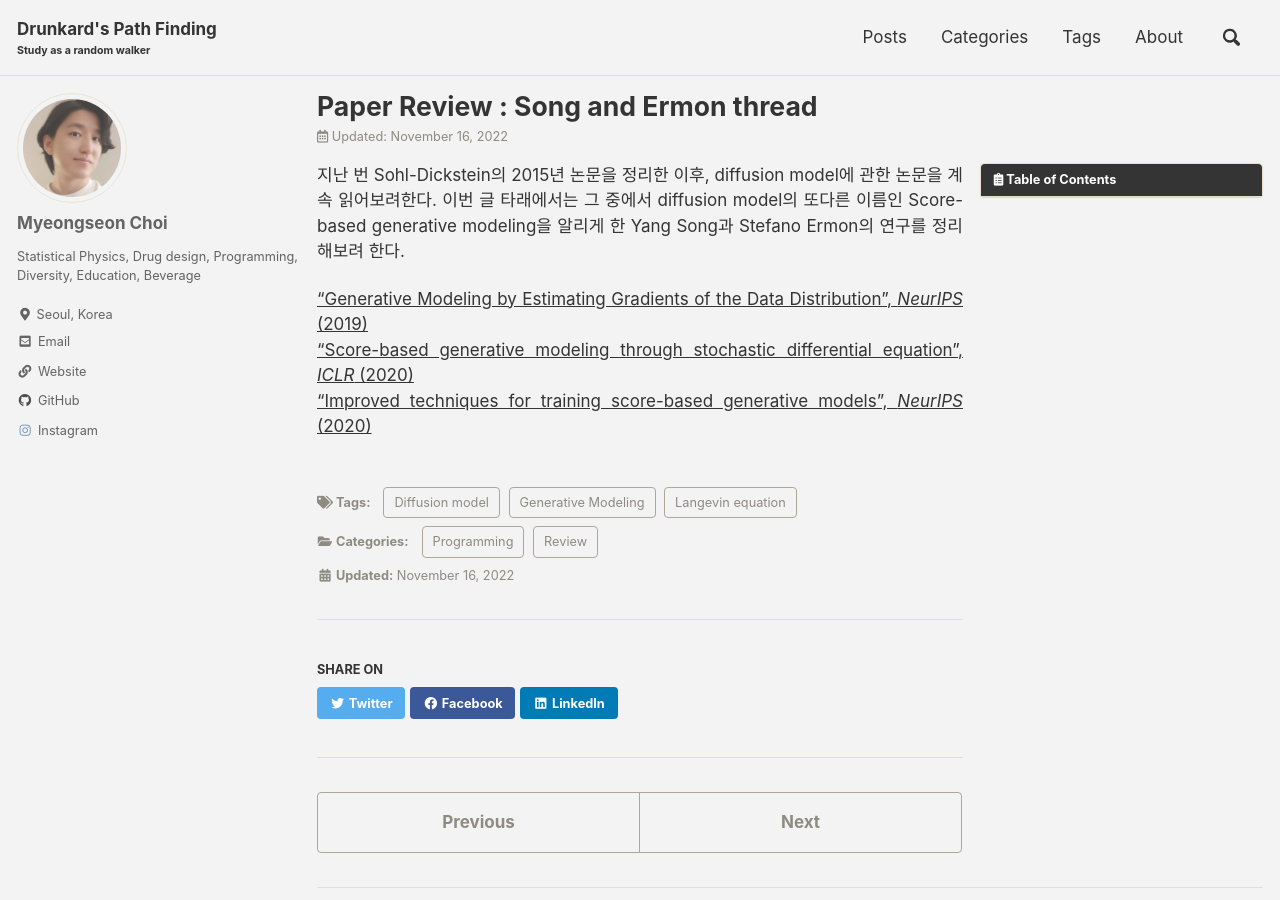
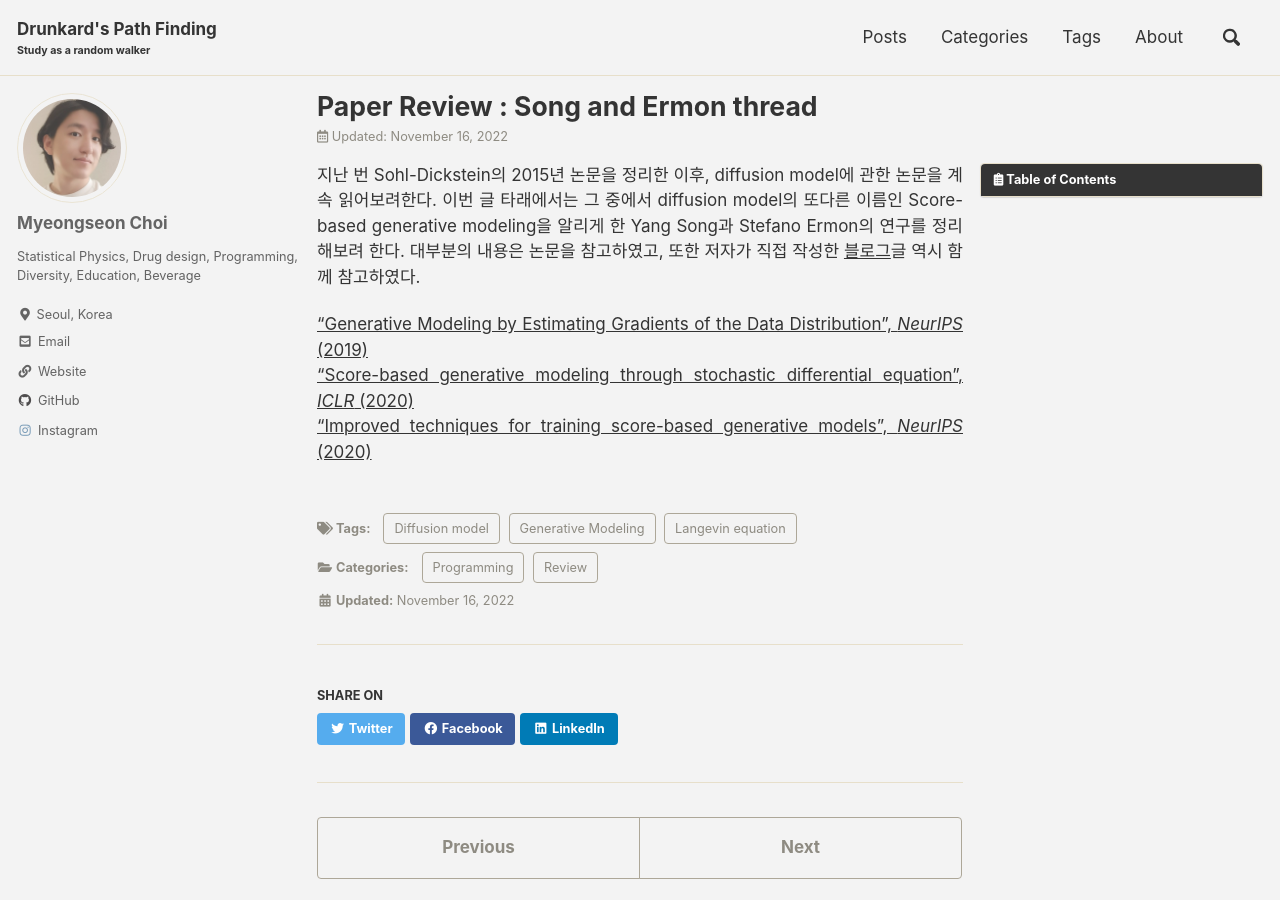
Before and after one commit to key262yek/key262yek.github.io, a Jekyll site: the page built from _posts/2022-11-16-Song_Yang_thread.md, in a window 1280 px wide and 900 px high. Built offline with Jekyll 4.4.1, drawn with Linux system fonts in a browser that asks for light colours; cached includes are drawn as plain includes; nearby versions of some CDN libraries.

Commit message:
add link to author's blog

```diff
--- a/_posts/2022-11-16-Song_Yang_thread.md
+++ b/_posts/2022-11-16-Song_Yang_thread.md
@@ -17,6 +17,7 @@ toc_sticky: true
 
 지난 번 Sohl-Dickstein의 2015년 논문을 정리한 이후, diffusion model에 관한 논문을 계속 읽어보려한다.
 이번 글 타래에서는 그 중에서 diffusion model의 또다른 이름인 Score-based generative modeling을 알리게 한 Yang Song과 Stefano Ermon의 연구를 정리해보려 한다.
+대부분의 내용은 논문을 참고하였고, 또한 저자가 직접 작성한 [블로그](https://yang-song.net/blog/2021/score/)글 역시 함께 참고하였다.
 
 ["Generative Modeling by Estimating Gradients of the Data Distribution", *NeurIPS* (2019)](% post_url 2022-11-16-song_2019 %)
 ["Score-based generative modeling through stochastic differential equation", *ICLR* (2020)](% post_url 2022-11-20-song_2020 %)
```
